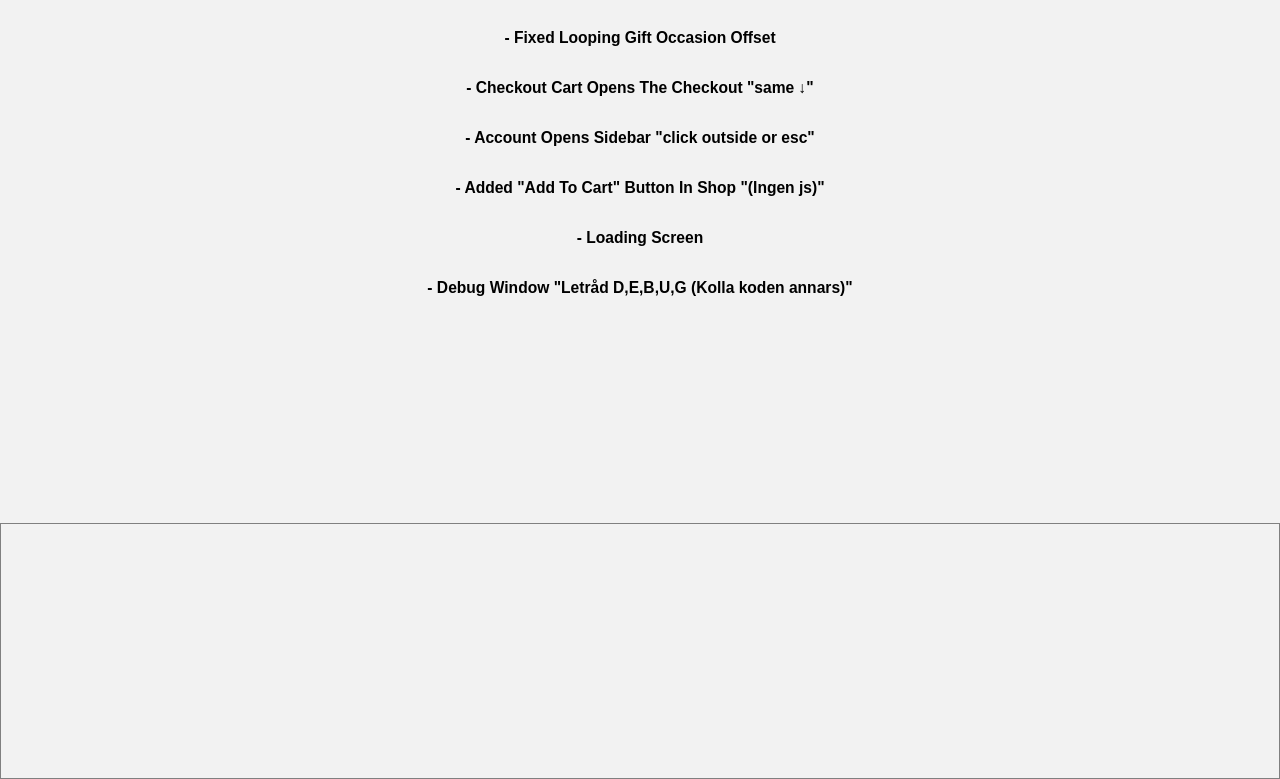
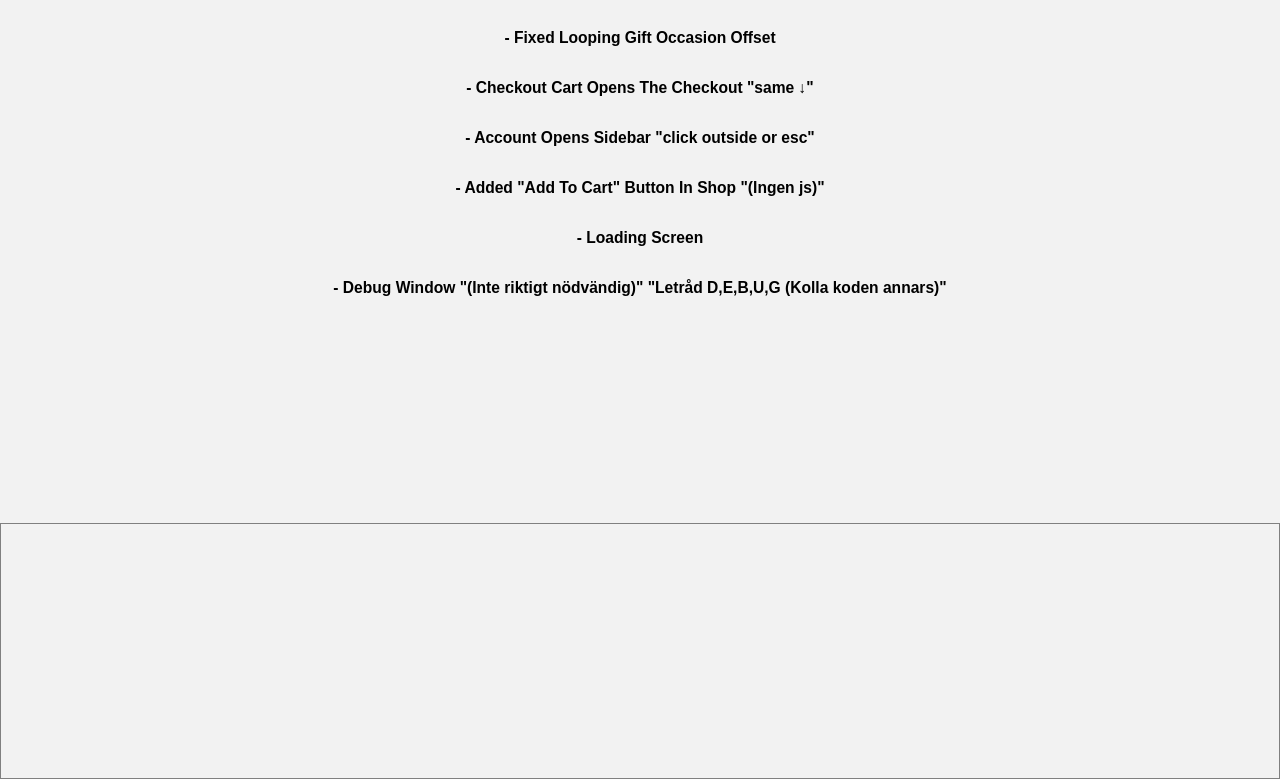
Before and after one commit to johandelin-elev/F-rsta-Hemsidan-Js, a plain HTML site: page index.html in a window 1280 px wide. Shown: the part 1177-1956 px from the top of the page. Drawn offline with Linux system fonts and the light colour scheme; a web font is replaced by a local one.

Commit message:
Update index.html

```diff
--- a/index.html
+++ b/index.html
@@ -149,7 +149,7 @@
                     <h3 class="changes">- Loading Screen</h3>
                 </a>
                 <a href="about.html">
-                    <h3 class="changes">- Debug Window "Letråd D,E,B,U,G (Kolla koden annars)"</h3>
+                    <h3 class="changes">- Debug Window "(Inte riktigt nödvändig)" "Letråd D,E,B,U,G (Kolla koden annars)"</h3>
                 </a>
             </div>
         </div>
@@ -174,4 +174,5 @@
     <script src="script.js"></script>
 </body>
 
+
 </html>
```
